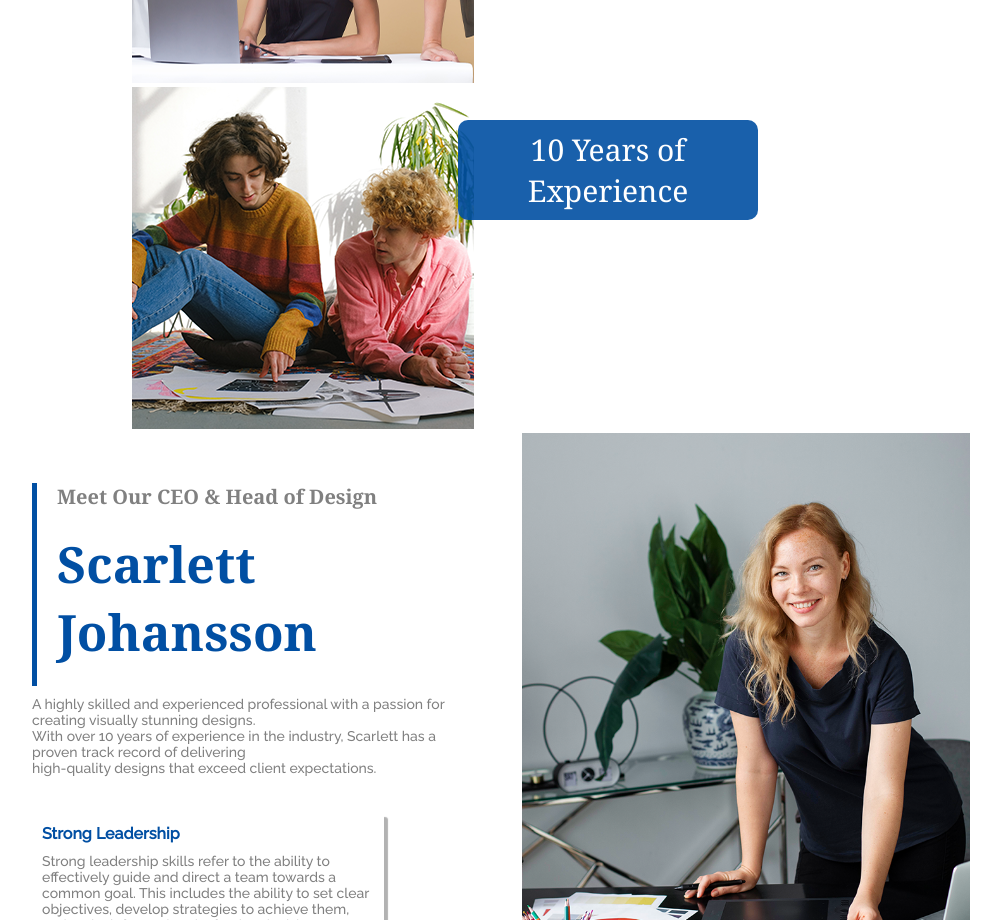
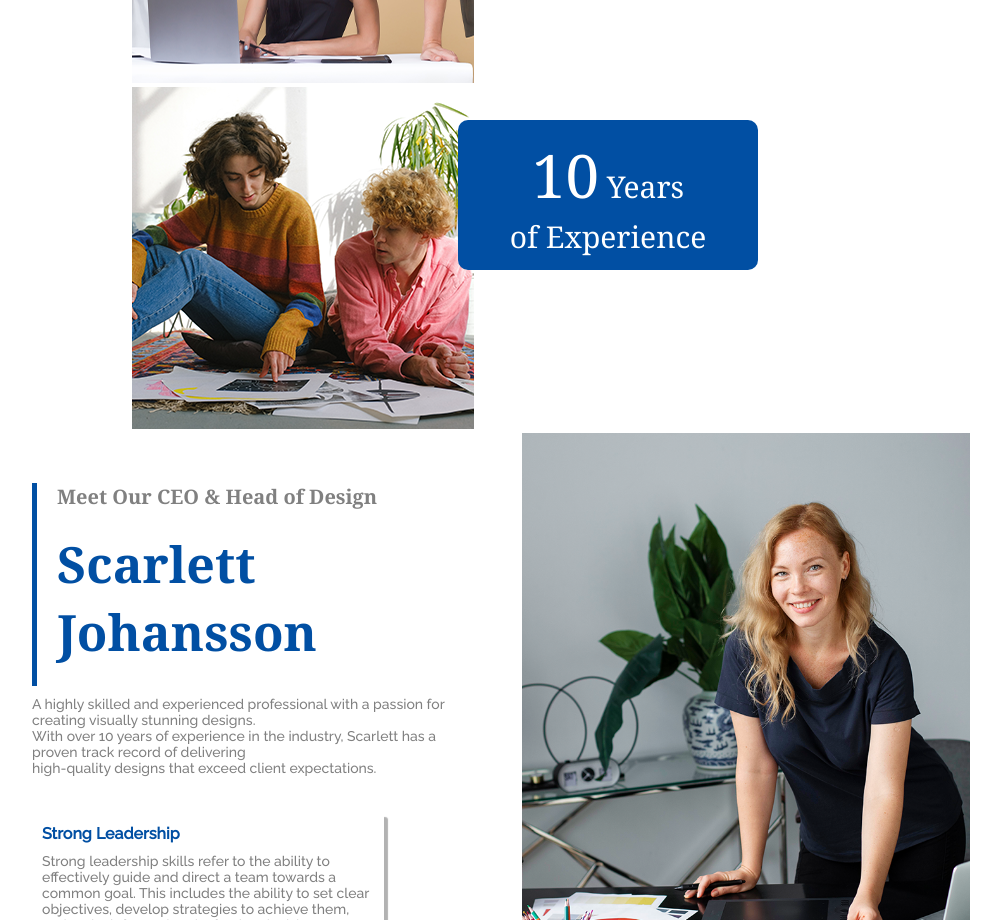
Before and after one commit to aasifantue007/assignment-2-phero, a plain HTML site: page index.html in a window 1280 px wide. Shown: the part 2000-2920 px from the top of the page, without its empty margins (118-1119 px from the left). Drawn offline with Linux system fonts and the light colour scheme.

Commit message:
final submit

```diff
--- a/index.html
+++ b/index.html
@@ -94,7 +94,7 @@
                 <img class="designer-image" src="images/designer.png" alt="">
             </div>
             <div class="boxes">
-                <button class="designer-button">10 Years of Experience</button>
+                <button class="designer-button"><span class="big">10</span> Years<br> of Experience</button>
             </div>
 
         </div>
--- a/styles/style.css
+++ b/styles/style.css
@@ -156,14 +156,16 @@ body{
     border-radius: 10px;
     color:white;
     width: 300px;
-    height:100px;
+    height:150px;
     border: none;
     position:absolute;
     top: 265%;
     left: 45%;
-    opacity: calc(90%);
     font-size: 30px;
-    font-family: Georgia, Times;
+    font-family:Georgia, 'Times New Roman', Times, serif
+}
+.big{
+    font-size: 60px;
 }
 .designer-texts{
     text-align: left;
```
